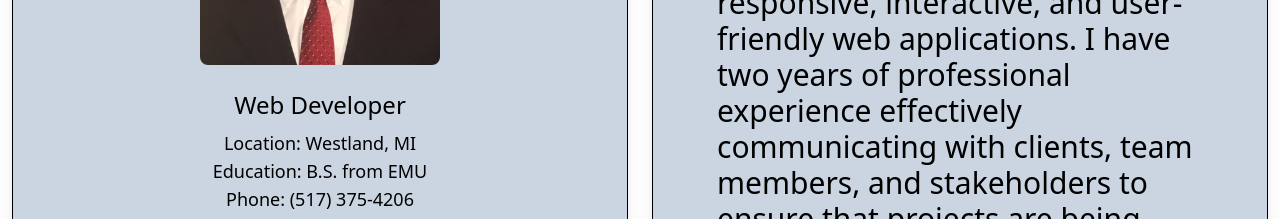
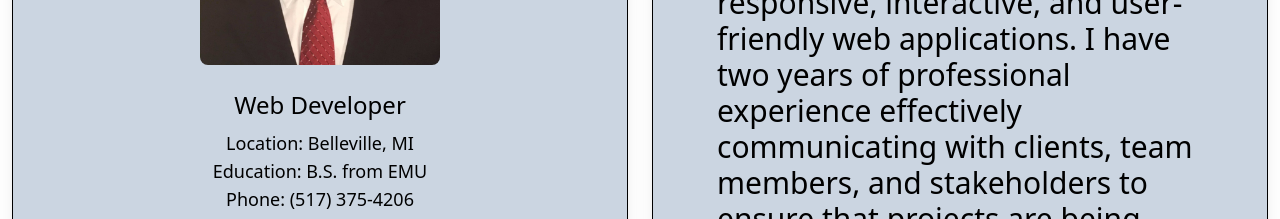
Before and after one commit to nwebb123/personal-portfolio-react, a React (Create React App) app: page / in a window 1280 px wide. Shown: the part 1320-1539 px from the top of the page. Built offline with nearby package versions, Linux system fonts and the light colour scheme.

Commit message:
update
update to location

```diff
--- a/src/About.js
+++ b/src/About.js
@@ -21,7 +21,7 @@ function About() {
             <h3 className="text-2xl md:text-2xl  text-center">Web Developer</h3>
 
             <ul className="text-center py-2 md:text-lg  ">
-              <li>Location: Westland, MI</li>
+              <li>Location: Belleville, MI</li>
               <li>Education: B.S. from EMU</li>
               <li>Phone: (517) 375-4206</li>
               <li>
```
